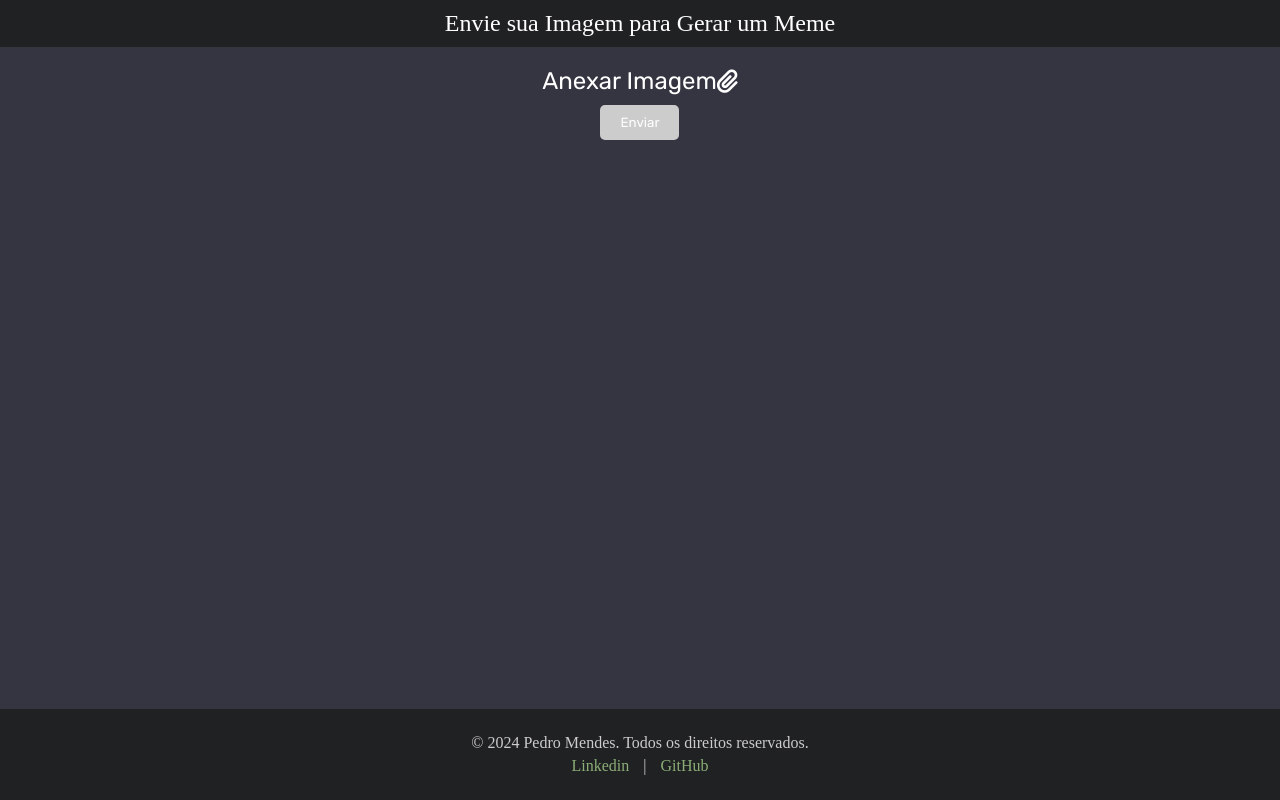
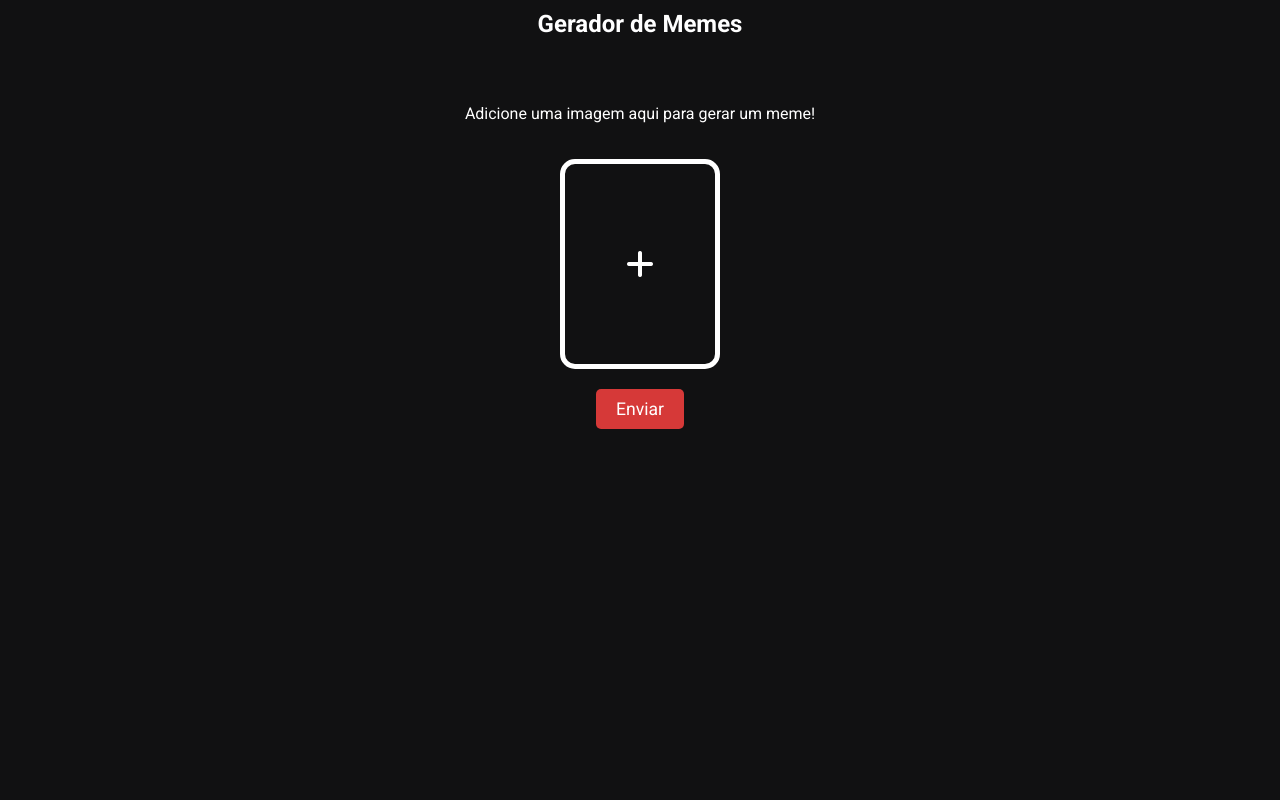
Before and after one commit to PedrinHm/meme_generator_frontend, a Vue app in the folder frontend/: page /upload in a window 1280 px wide. Built offline with nearby package versions, Linux system fonts and the light colour scheme.

Commit message:
Versão 3

```diff
--- a/frontend/public/index.html
+++ b/frontend/public/index.html
@@ -5,7 +5,7 @@
   <link rel="icon" href="logo.ico" type="image/png">
   <meta name="viewport" content="width=device-width, initial-scale=1.0">
   <title>Meme Generator</title>
-  <link href="https://fonts.googleapis.com/css2?family=Rubik:wght@400;700&display=swap" rel="stylesheet">
+  <link href="https://fonts.googleapis.com/css2?family=Roboto:wght@400;700&display=swap" rel="stylesheet">
   <link rel="stylesheet" href="https://cdnjs.cloudflare.com/ajax/libs/font-awesome/6.0.0-beta3/css/all.min.css">
 </head>
 <body>
--- a/frontend/src/components/ImageGallery.vue
+++ b/frontend/src/components/ImageGallery.vue
@@ -96,9 +96,9 @@ html, body {
   padding: 0;
   height: 100%;
   overflow: hidden;
-  font-family: 'Rubik', sans-serif;
-  background-color: #343541; /* Cinza escuro */
-  color: white; /* Texto branco */
+  font-family: 'Roboto', sans-serif;
+  background-color: #111112;
+  color: white;
 }
 
 .image-gallery {
@@ -106,21 +106,23 @@ html, body {
   flex-direction: column;
   height: 100vh;
   overflow: hidden;
-  background-color: #343541; /* Fundo cinza escuro */
+  background-color: #111112;
 }
 
 .gallery-header {
-  background-color: #202123; /* Cinza escuro */
+  background-color: #111112;
   color: white;
   text-align: center;
-  font-size: 2rem;
+  font-size: 1.5rem;
   padding: 10px 0;
   box-sizing: border-box;
   width: 100%;
   display: flex;
   justify-content: center;
   align-items: center;
-  position: relative; /* Permitir posicionamento absoluto das logos */
+  position: relative;
+  font-family: 'Roboto', sans-serif;
+  font-weight: 600;
 }
 
 .header-title {
@@ -129,18 +131,18 @@ html, body {
 }
 
 .logo {
-  height: 50px; /* Ajuste conforme necessário */
-  border: none !important; /* Remover bordas das logos */
-  margin: 0 10px; /* Adicionar espaço ao redor das logos */
+  height: 50px;
+  border: none !important;
+  margin: 0 10px;
   position: absolute;
 }
 
 .logo:first-child {
-  left: 10px; /* Ajuste conforme necessário */
+  left: 10px;
 }
 
 .logo:last-child {
-  right: 10px; /* Ajuste conforme necessário */
+  right: 10px;
 }
 
 .image-container {
@@ -149,13 +151,13 @@ html, body {
   justify-content: center;
   align-items: center;
   overflow: hidden;
-  background-color: #343541; /* Fundo cinza escuro */
+  background-color: #111112;
 }
 
 .image-container img {
   max-width: 100%;
   max-height: 100%;
   object-fit: contain;
-  border: 5px solid #343541; /* Bordas cinza escuro */
+  border: 5px solid #111112;
 }
 </style>
--- a/frontend/src/components/ImageUploadForm.vue
+++ b/frontend/src/components/ImageUploadForm.vue
@@ -1,30 +1,30 @@
 <template>
   <div class="upload-form">
     <header class="form-header">
-      <div class="header-title">Envie sua Imagem para Gerar um Meme</div>
+      <div class="header-title">Gerador de Memes</div>
     </header>
     <form @submit.prevent="uploadImage">
-      <div v-if="selectedFile || uploadedImageUrl" class="preview">
-        <p v-if="selectedFile && !uploadedImageUrl">Imagem selecionada:</p>
-        <p v-if="uploadedImageUrl">Meme gerado com sucesso!</p>
-        <img :src="uploadedImageUrl ? uploadedImageUrl : imagePreview" :alt="uploadedImageUrl ? 'Generated Meme' : 'Preview'" />
+      <div class="preview">
+        <p v-if="!selectedFile && !uploadedImageUrl">
+          Adicione uma imagem aqui para gerar um meme!
+        </p>
+        <p v-else-if="selectedFile && !uploadedImageUrl">
+          Imagem selecionada!
+        </p>
+        <p v-if="uploadedImageUrl">
+          Meme gerado com sucesso!
+        </p>
+        <img v-if="uploadedImageUrl || imagePreview" :src="uploadedImageUrl ? uploadedImageUrl : imagePreview" :alt="uploadedImageUrl ? 'Generated Meme' : 'Preview'" />
       </div>
-      <label class="file-input-label">
-        Anexar Imagem <i class="fas fa-paperclip"></i>
-        <input type="file" @change="onFileChange" />
+      <label :class="[selectedFile ? 'change-image-label' : 'add-image-label']" @click="triggerFileInput($event)">
+        <i :class="[selectedFile ? 'fas fa-exchange-alt' : 'fas fa-plus']"></i>
       </label>
+      <input type="file" @change="onFileChange" ref="fileInput" style="display: none;"/>
       <button type="submit" :disabled="!selectedFile || isLoading">
         <span v-if="isLoading">Carregando...</span>
         <span v-else>Enviar</span>
       </button>
     </form>
-    <footer class="site-footer">
-      <p>© 2024 Pedro Mendes. Todos os direitos reservados.</p>
-      <p>
-        <a href="https://www.linkedin.com/in/pedro-mendes-919b51181/">Linkedin</a> |
-        <a href="https://github.com/PedrinHm">GitHub</a>
-      </p>
-    </footer>
   </div>
 </template>
 
@@ -44,7 +44,8 @@ export default {
   methods: {
     onFileChange(event) {
       this.selectedFile = event.target.files[0];
-      this.uploadedImageUrl = null; // Reseta a URL do meme gerado quando uma nova imagem é selecionada
+      this.uploadedImageUrl = null;
+      this.imagePreview = null;
       if (this.selectedFile) {
         const reader = new FileReader();
         reader.onload = (e) => {
@@ -56,7 +57,7 @@ export default {
     async uploadImage() {
       if (!this.selectedFile) return;
 
-      this.isLoading = true; // Inicia o estado de carregamento
+      this.isLoading = true;
 
       const formData = new FormData();
       formData.append('file', this.selectedFile);
@@ -71,12 +72,17 @@ export default {
       } catch (error) {
         console.error('Erro ao enviar a imagem:', error);
       } finally {
-        this.isLoading = false; // Encerra o estado de carregamento
+        this.isLoading = false;
       }
     },
+    triggerFileInput(event) {
+      event.stopImmediatePropagation();
+      this.$refs.fileInput.click();
+    }
   },
 };
 </script>
+
 
 <style scoped>
 html, body {
@@ -84,24 +90,24 @@ html, body {
   padding: 0;
   height: 100%;
   overflow: hidden;
-  font-family: 'Rubik', sans-serif;
-  background-color: #343541; /* Cinza escuro */
-  color: white; /* Texto branco */
+  font-family: 'Roboto', sans-serif;
+  background-color: #111112;
+  color: white;
 }
 
 .upload-form {
   display: flex;
   flex-direction: column;
   align-items: center;
-  margin-top: 0; /* Remover margem superior */
+  margin-top: 0;
   padding: 0;
-  background-color: #343541; /* Fundo cinza escuro */
-  color: white; /* Texto branco */
-  min-height: 100vh; /* Garantir que o fundo preencha toda a altura da tela */
+  background-color: #111112;
+  color: white;
+  min-height: 100vh;
 }
 
 .form-header {
-  background-color: #202123; /* Cinza escuro */
+  background-color: #111112;
   color: white;
   text-align: center;
   font-size: 1.5rem;
@@ -112,7 +118,9 @@ html, body {
   display: flex;
   justify-content: center;
   align-items: center;
-  position: relative; /* Permitir posicionamento absoluto das logos */
+  position: relative;
+  font-family: 'Roboto', sans-serif;
+  font-weight: 600;
 }
 
 .header-title {
@@ -126,33 +134,58 @@ form {
   align-items: center;
 }
 
-.file-input-label {
+.add-image-label {
+  width: 150px;
+  height: 200px;
   display: flex;
+  justify-content: center;
   align-items: center;
   cursor: pointer;
-  font-size: 1.5rem;
-  color: #ffffff;
-  margin-bottom: 10px;
-  font-family: 'Rubik', sans-serif; /* Aplicando a mesma fonte */
+  background-color: #4fd34d00;
+  border: 5px , solid, #fff;
+  border-radius: 15px;
+  transition: background-color 0.3s, box-shadow 0.3s;
+  margin: 20px;
 }
 
-.file-input-label input {
-  display: none;
+.change-image-label {
+  width: 50px;
+  height: 50px;
+  display: flex;
+  justify-content: center;
+  align-items: center;
+  cursor: pointer;
+  background-color: #4fd34d00;
+  border: 5px , solid, #fff;
+  border-radius: 15px;
+  transition: background-color 0.3s, box-shadow 0.3s;
+  margin: 20px;
+}
+
+.add-image-label i, .change-image-label i {
+  font-size: 2rem;
+  color: white;
 }
 
 button {
-  background-color: #8cae77;
+  background-color: #4FD34D;
   color: white;
   border: none;
   padding: 10px 20px;
   cursor: pointer;
-  border-radius: 5px; /* Bordas arredondadas */
-  font-family: 'Rubik', sans-serif; /* Aplicando a mesma fonte */
+  border-radius: 5px;
+  font-family: 'Roboto', sans-serif;
+  font-size: 1.1rem;
 }
 
 button:disabled {
-  background-color: #ccc;
+  background-color: #D63938;
   cursor: not-allowed;
+}
+
+p {
+  font-family: 'Roboto', sans-serif;
+
 }
 
 .preview, .result {
@@ -160,34 +193,19 @@ button:disabled {
   text-align: center;
 }
 
-.preview img, .result img {
+@keyframes border-animation {
+  0% { border-color: red; }
+  25% { border-color: blue; }
+  50% { border-color: green; }
+  75% { border-color: yellow; }
+  100% { border-color: red; }
+}
+
+.preview img {
   max-width: 100%;
   max-height: 300px;
   object-fit: contain;
-  border: 5px solid #343541; /* Bordas cinza escuro */
-}
-
-.site-footer {
-  background-color: #202123; /* Cinza escuro */
-  color: #ccc; /* Cor do texto do rodapé */
-  text-align: center;
-  padding: 20px;
-  position: absolute;
-  bottom: 0;
-  width: 100%;
-}
-
-.site-footer p {
-  margin: 5px 0;
-}
-
-.site-footer a {
-  color: #8cae77; /* Cor dos links do rodapé */
-  text-decoration: none;
-  margin: 0 10px;
-}
-
-.site-footer a:hover {
-  text-decoration: underline;
+  border: 5px solid #0C111C;
+  animation: border-animation 4s linear infinite;
 }
 </style>
```
